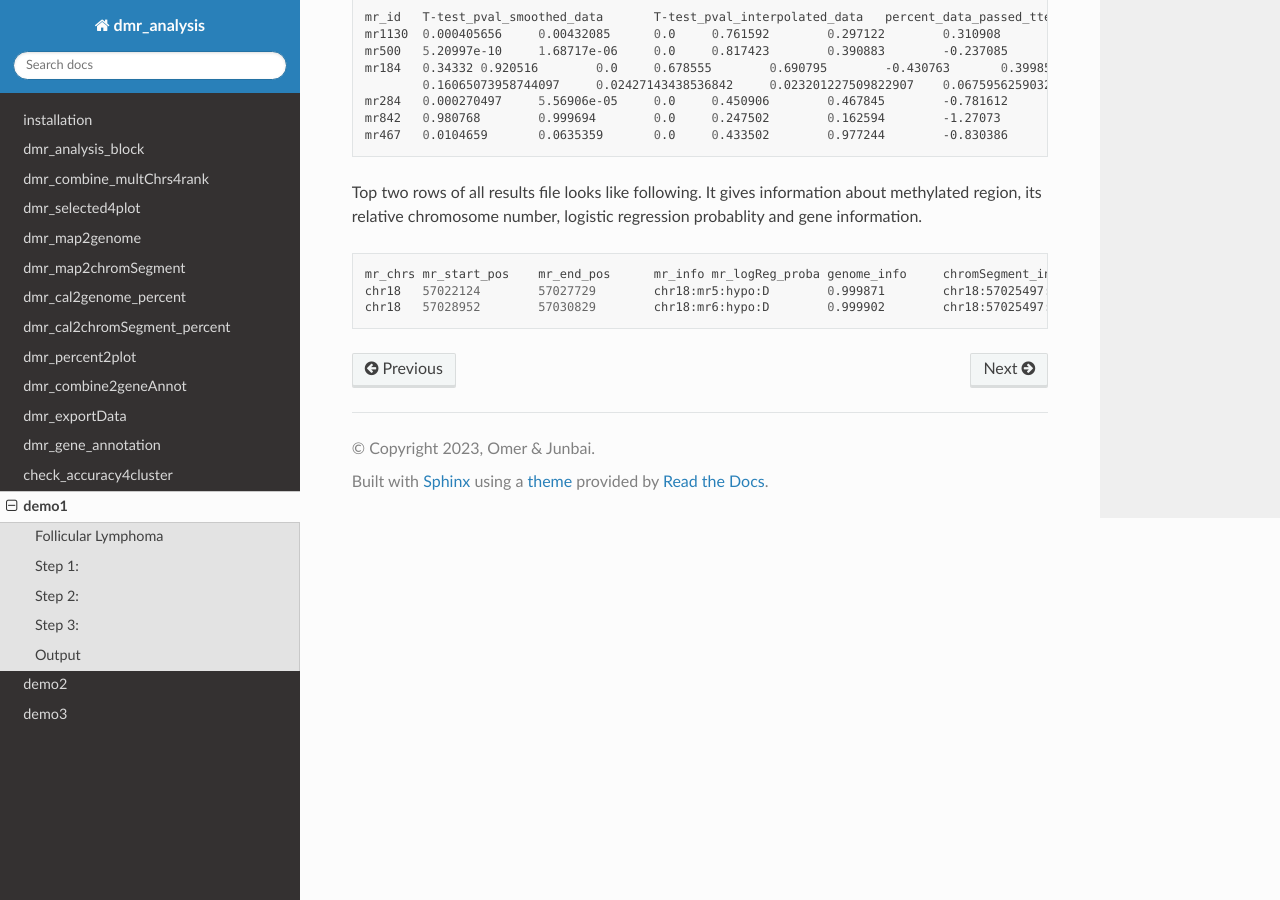
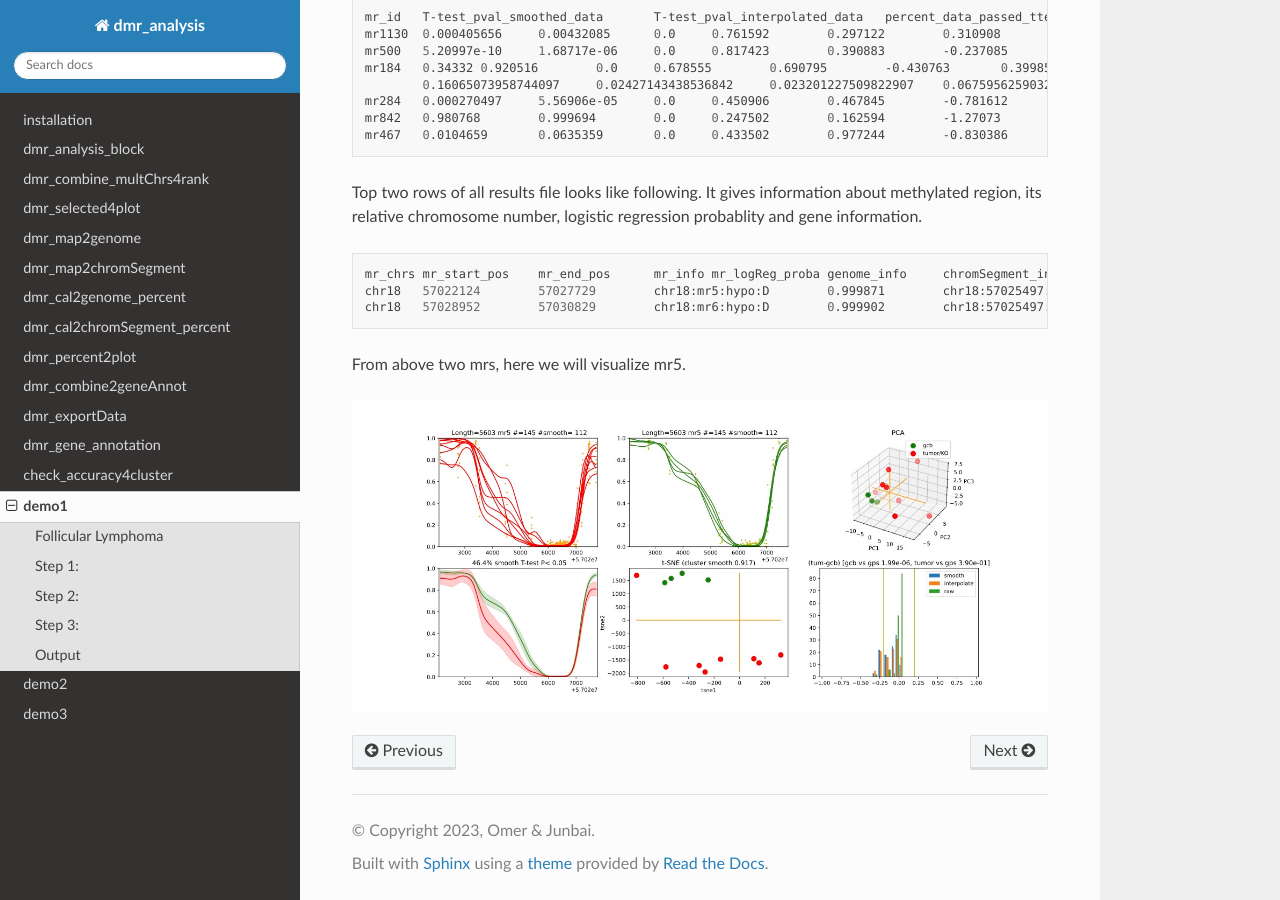
Before and after one commit to Omer0191/dmr_analysis, a Sphinx documentation site: the page built from docs/source/content/demo1.rst, in a window 1280 px wide and 900 px high, scrolled down 5789 px. Built offline with Sphinx 7.4.7 and the Read the Docs theme 2.0.0, drawn with Linux system fonts in a browser that asks for light colours.

Commit message:
Add files via upload

```diff
--- a/docs/source/content/demo1.rst
+++ b/docs/source/content/demo1.rst
@@ -113,7 +113,7 @@ In the first step, the DMRs are predicted and then predicted DMRs and MRs are th
 
 
 Step 1:
-______
+_______
 
 .. code-block:: bash
 
@@ -146,7 +146,7 @@ ______
     echo dmr_combine_multChrs4rank - Done
 
 Step 2:
-______
+_______
   In the second step, the script plots using dmr_selected4plot and exports data for selected DMRs using the module dmr_exportData. The code and parameter setting can be seen as follows:
 
 - In part a, the `dmr_selected4plot` module is used to select DMRs for plotting.
@@ -187,7 +187,7 @@ ______
     echo "dmr_ExportData -- Done"
 
 Step 3:
-______
+_______
 
 In the third step, it maps the predicted DMRs and MRs to predefined genomic regions using dmr_analysis.. This demo also includes several parameters that can be manually adjusted , such as the path of the input and output data folders, the name of output folders and files, and the selected DMRs for plotting.
 
@@ -318,3 +318,8 @@ Top two rows of all results file looks like following. It gives information abou
     mr_chrs mr_start_pos    mr_end_pos      mr_info mr_logReg_proba genome_info     chromSegment_info
     chr18   57022124        57027729        chr18:mr5:hypo:D        0.999871        chr18:57025497:57031497:NM_005570||TSS:5000:1000||LMAN1:-:56995055:57026497~chr18:56996055:57025497:NM_005570||gene:5000:1000||LMAN1:-:56995055:5702649~E~R~TSS~PF~T
     chr18   57028952        57030829        chr18:mr6:hypo:D        0.999902        chr18:57025497:57031497:NM_005570||TSS:5000:1000||LMAN1:-:56995055:57026497~chr18:56343696:57338696:NM_006785||5distD:5000:1000000||MALT1:+:56338696:56221709~chr18:56486111:57481111:NR_146904||5distD:5000:1000000||LINC01926:+:56481111:56501596~chr18:56535155:57530155:NM_018181||5distD:5000:1000000||ZNF332:+:56530155:56653712~chr18:56535714:57530714:NM_001353526||5distD:5000:1000000||ZNF532:+:56530714:56653712~chr18:56536322:57531322:NM_001318728||5distD:5000:1000000||ZNF532:+:56531322:56653712~chr18:56536590:57531590:NM_001353531||5distD:5000:1000000||ZNF532:+:56531590:56653712~chr18:56537108:57532108:NM_001353527||5distD:5000:1000000||ZNF532:+:56532108:56653712~chr18:56707910:57702910:NR_024021||5distD:5000:1000000||OACYLP:+:56702910:56720446~chr18:56812115:57807115:NM_001307941||5distD:5000:1000000||SEC11C:+:56807115:56826063~chr18:56892389:57887389:NM_001012513||5distD:5000:1000000||GRP:+:56887389:56898002~chr18:56364655:57359655:NM_133459||5distD:5000:1000000||CCBE1:-:57098170:57364655~chr18:56301323:57296323:NM_052947||5dist:5000:1000000||ALPK2:-:56148481:56296323~chr18:56945686:57940686:NM_013435||5dist:5000:1000000||RAX:-:56934269:56940686~chr18:56990881:57985881:NM_181654||5dist:5000:1000000||CPLX4:-:56962633:56985881~chr18:56567227:57562227:NM_021127||5dist:5000:1000000||PMAIP1:+:57567227:57571537     R~T
+
+From above two mrs, here we will visualize mr5.
+
+.. image:: chr18_DMR_mr5.jpg
+    :alt: Chr18 Methylation Region 5
```
Also changed, not shown: docs/source/content/demo2.rst (+7 -1 lines), docs/source/content/demo3.rst (+13 -0 lines), docs/source/content/chr18_DMR_mr5.jpg (added), docs/source/content/chr3_DMR_mr2.jpg (added), docs/source/content/chr3_DMR_mr9.jpg (added).
